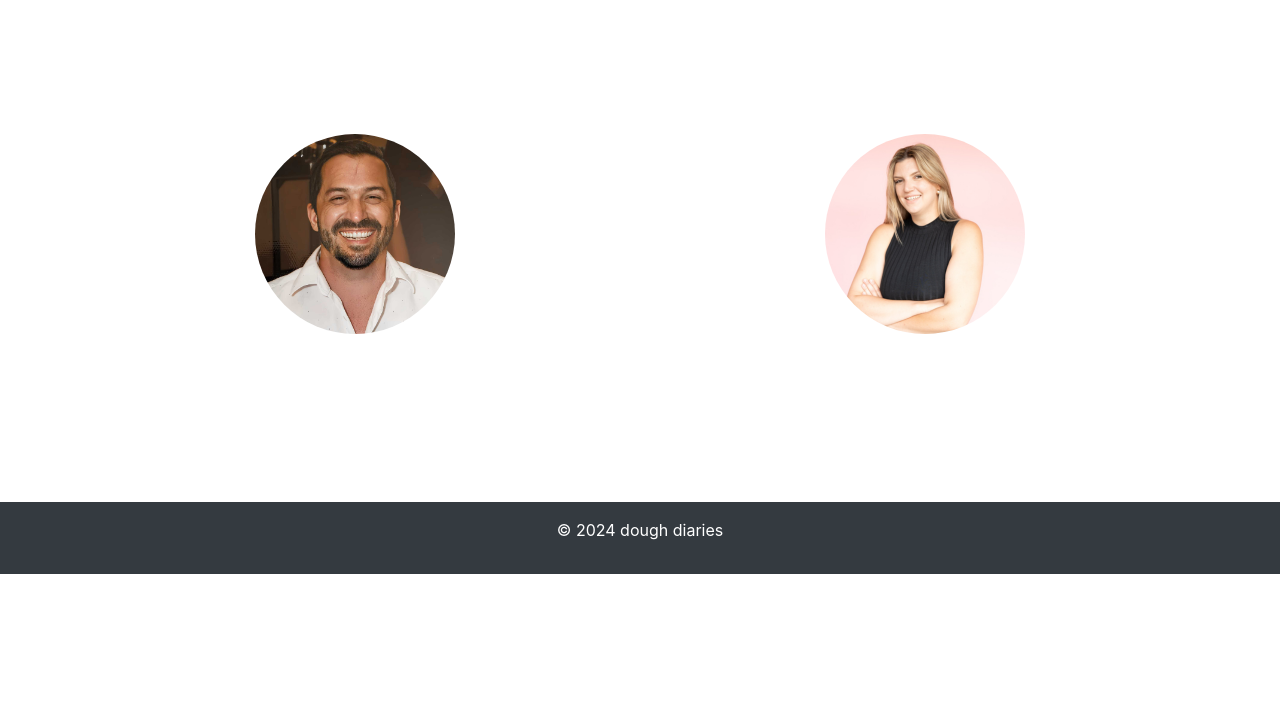
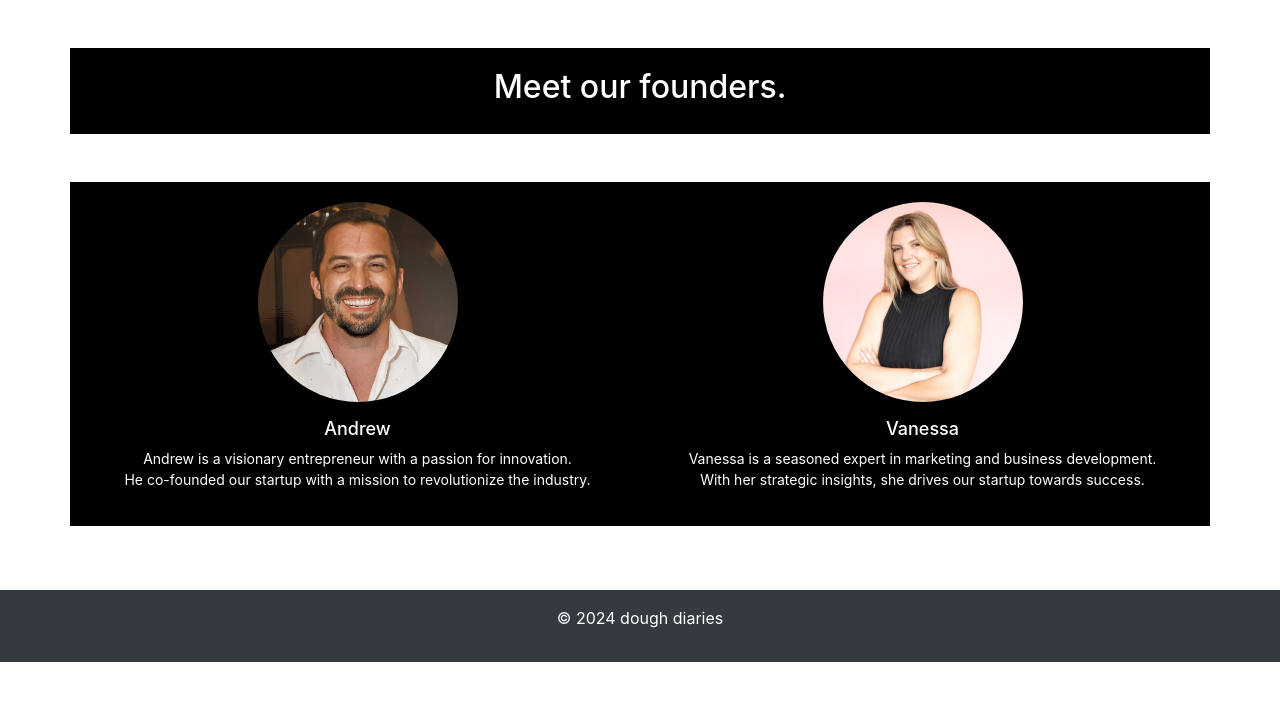
Before and after one commit to LamettaV/doughdiaries, a Flask app: page /about in a window 1280 px wide. Shown: the part 76-777 px from the top of the page. Run offline with Flask 3, Linux system fonts and the light colour scheme; some libraries are stand-ins or nearby versions.

Commit message:
Changed about page

```diff
--- a/static/css/about.css
+++ b/static/css/about.css
@@ -18,3 +18,15 @@
     border-radius: 50%;
     margin-bottom: 20px;
 }
+
+.headline-section {
+    background-color: black;
+    color: white;
+    padding: 20px;
+}
+
+.about-section {
+    background-color: black;
+    color: white;
+    padding: 20px;
+}
```
